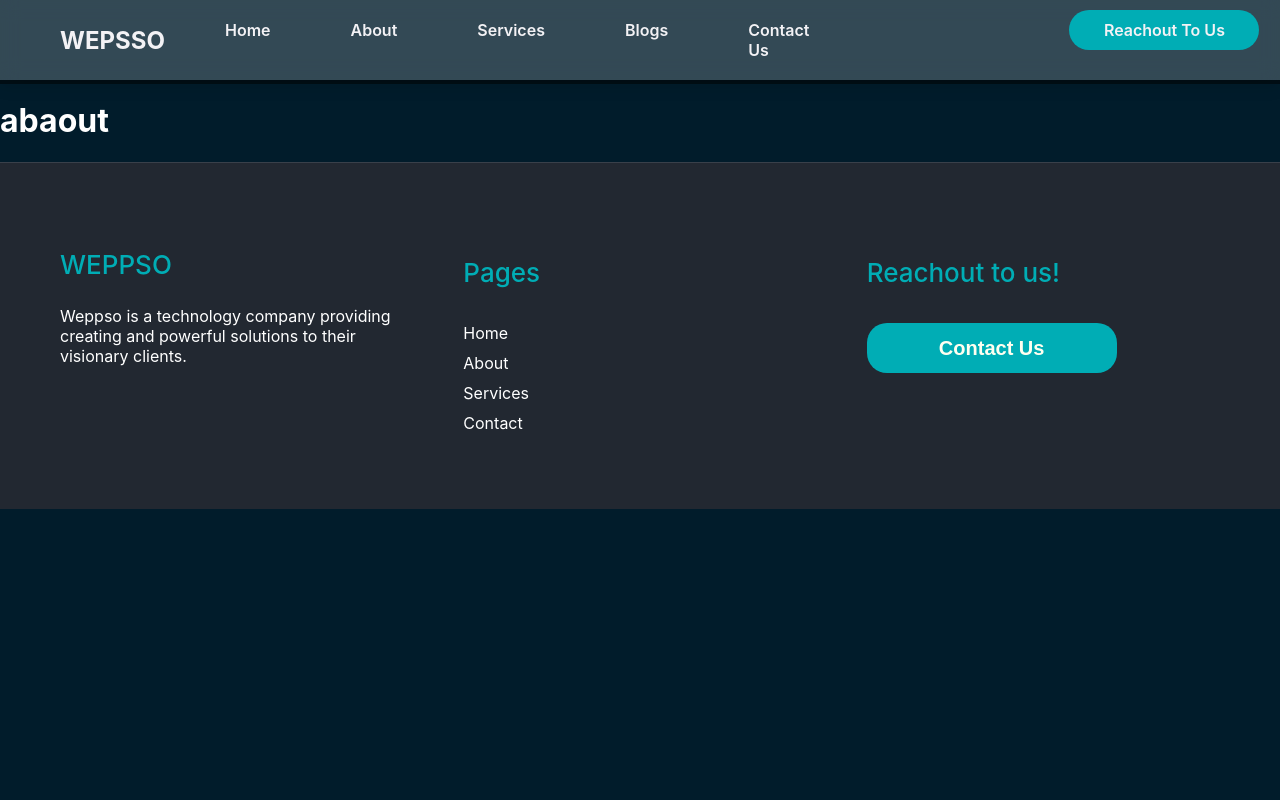
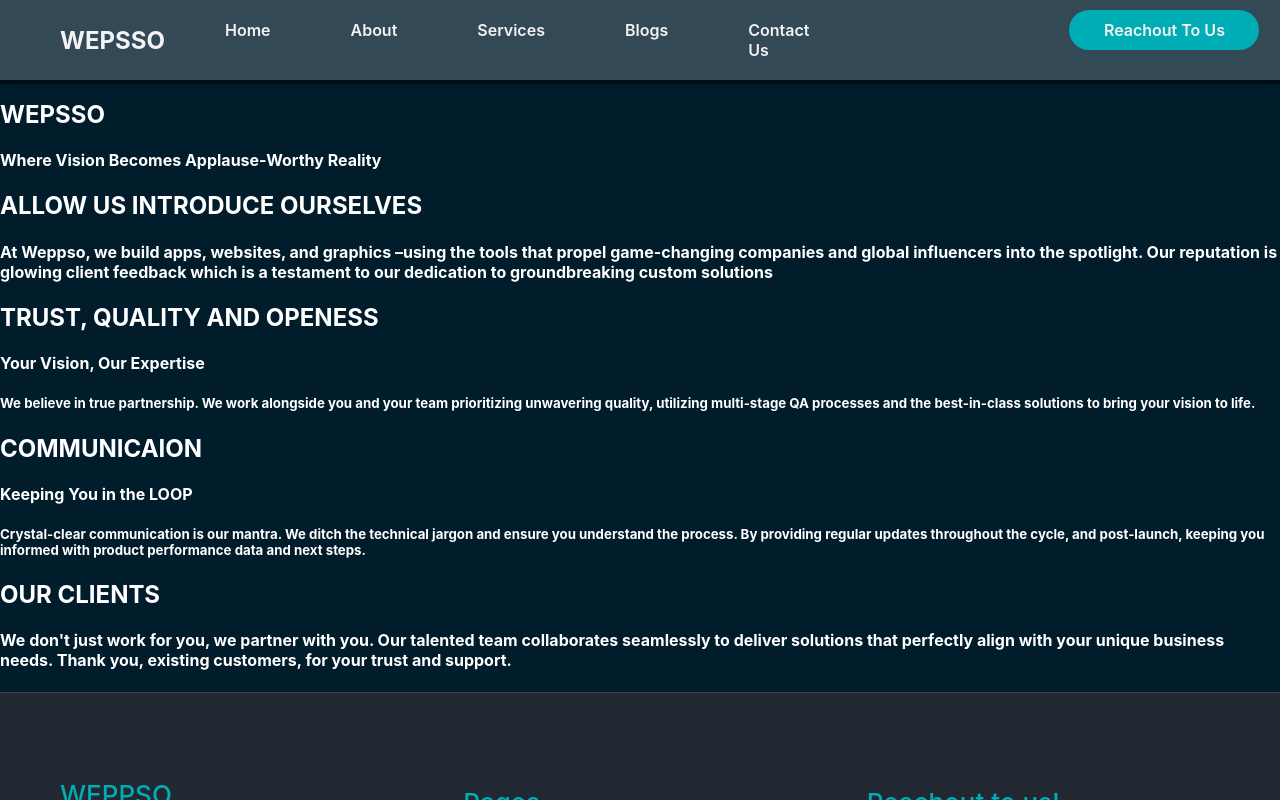
Before and after one commit to Syed-Maaz-Ali-1611/web, a React (Create React App) app: page /about in a window 1280 px wide. Built offline with nearby package versions, Linux system fonts and the light colour scheme.

Commit message:
new about

```diff
--- a/src/components/About/About.js
+++ b/src/components/About/About.js
@@ -2,8 +2,52 @@ import React from 'react'
 
 function About() {
   return (
-    <div>
-      <h1>abaout</h1>
+    <div className='About-main'>
+        <div className='section-1'>
+            <div className='content-section-1'>
+                <h2>WEPSSO</h2>
+                <h4>Where Vision Becomes Applause-Worthy Reality</h4>
+            </div>
+        </div>
+
+        <div className='section-2'>
+            <div className='content-section-2'>
+                <h2>ALLOW US INTRODUCE OURSELVES</h2>
+                <h4>At Weppso, we build apps, websites, and graphics –using the tools that propel game-changing companies and global influencers into the spotlight.
+Our reputation is glowing client feedback which is a testament to our dedication to groundbreaking custom solutions
+</h4>
+            </div>
+        </div>
+
+
+        <div className='section-3'>
+            <div className='content-section-3'>
+                <h2>TRUST, QUALITY AND OPENESS</h2>
+                <h4>Your Vision, Our Expertise</h4>
+                <h5>We believe in true partnership. We work alongside you and your team prioritizing unwavering quality, utilizing multi-stage QA processes and the best-in-class solutions to bring your vision to life.</h5>
+            </div>
+        </div>
+
+        <div className='section-4'>
+            <div className='content-section-4'>
+                <h2>COMMUNICAION</h2>
+                <h4>Keeping You in the LOOP</h4>
+                <h5>Crystal-clear communication is our mantra. We ditch the technical jargon and ensure you understand the process. By providing regular updates throughout the cycle, and post-launch, keeping you informed with product performance data and next steps.</h5>
+            </div>
+        </div>
+
+        <div className='section-5'>
+            <div className='content-section-5'>
+                <h2>OUR CLIENTS</h2>
+                <h4>We don't just work for you, we partner with you. Our talented team collaborates seamlessly to deliver solutions that perfectly align with your unique business needs.
+
+Thank you, existing customers, for your trust and support.
+</h4>
+            </div>
+        </div>
+
+
+
     </div>
   )
 }
```
